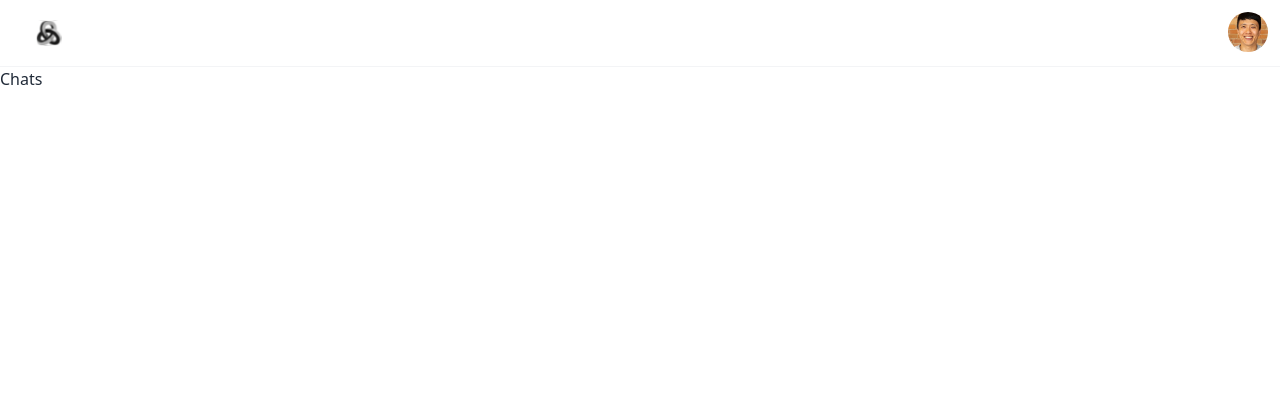
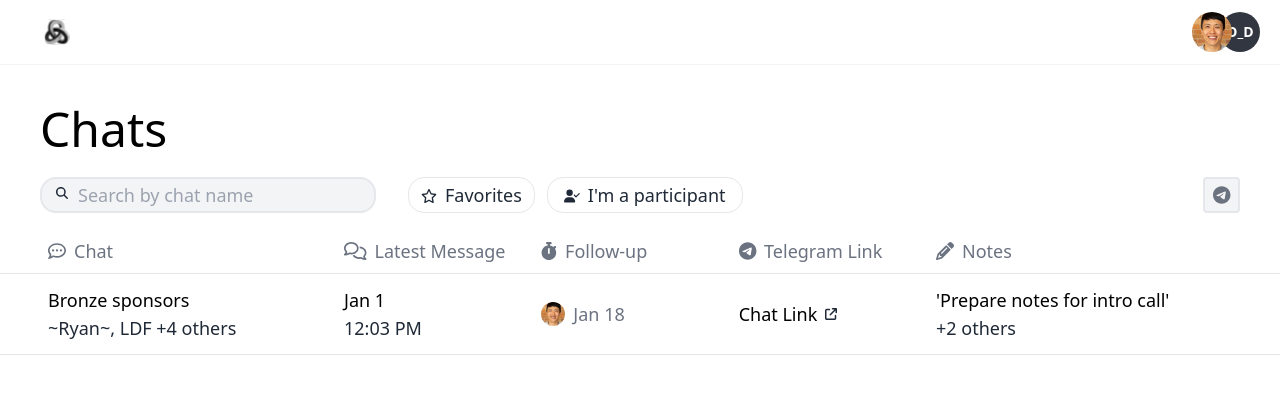
Before and after one commit to hyunchol-jun/3RM-clone, a React (Create React App) app: page /chats in a window 1280 px wide. Shown: the top 394 px of the page. Built offline with nearby package versions, Linux system fonts and the light colour scheme.

Commit message:
style: create and style ChatList page

```diff
--- a/package.json
+++ b/package.json
@@ -3,6 +3,11 @@
   "version": "0.1.0",
   "private": true,
   "dependencies": {
+    "@fortawesome/fontawesome-svg-core": "^6.4.0",
+    "@fortawesome/free-brands-svg-icons": "^6.4.0",
+    "@fortawesome/free-regular-svg-icons": "^6.4.0",
+    "@fortawesome/free-solid-svg-icons": "^6.4.0",
+    "@fortawesome/react-fontawesome": "^0.2.0",
     "@reduxjs/toolkit": "^1.9.3",
     "@testing-library/jest-dom": "^5.16.5",
     "@testing-library/react": "^13.4.0",
@@ -15,6 +20,7 @@
     "react": "^18.2.0",
     "react-dom": "^18.2.0",
     "react-redux": "^8.0.5",
+    "react-router-dom": "^6.10.0",
     "react-scripts": "5.0.1",
     "typescript": "^4.9.5",
     "web-vitals": "^2.1.4"
--- a/src/App.tsx
+++ b/src/App.tsx
@@ -1,13 +1,18 @@
+import { BrowserRouter, Route, Routes } from "react-router-dom";
 import "./App.css";
-import logo from "./assets/logo_3rm.svg";
 import Header from "./components/Header";
+import ChatList from "./pages/ChatList";
+import ChatDetail from "./pages/ChatDetail";
 
 function App() {
   return (
-    <main>
+    <BrowserRouter>
       <Header />
-      <h1>Chats</h1>
-    </main>
+      <Routes>
+        <Route path="/chats" element={<ChatList />} />
+        <Route path="/chats/:id" element={<ChatDetail />} />
+      </Routes>
+    </BrowserRouter>
   );
 }
 
--- a/src/components/Header/index.js
+++ b/src/components/Header/index.js
@@ -3,7 +3,7 @@ import logo from "../../assets/logo_3rm.svg";
 
 export default function Header() {
   return (
-    <div className="navbar bg-white border-b border-gray-100">
+    <div className="navbar bg-white border-b border-gray-100 px-4">
       <div className="flex-1">
         <a className="btn btn-ghost">
           <img className="w-12 h-12" src={logo} alt="logo" />
@@ -11,14 +11,24 @@ export default function Header() {
       </div>
       <div className="flex-none">
         <div className="dropdown dropdown-end">
-          <label tabIndex={0} className="btn btn-ghost btn-circle avatar">
-            <div className="w-10 rounded-full">
-              <img src={avatar} alt="" />
+          <div className="avatar-group -space-x-5">
+            <label
+              tabIndex={0}
+              className="btn btn-ghost btn-circle avatar z-10 focus:outline-none"
+            >
+              <div className="w-10 rounded-full">
+                <img src={avatar} alt="" />
+              </div>
+            </label>
+            <div className="btn btn-ghost btn-circle avatar placeholder border-white">
+              <div className="w-10 rounded-full bg-neutral-focus text-white">
+                <span>O_D</span>
+              </div>
             </div>
-          </label>
+          </div>
           <ul
             tabIndex={0}
-            className="menu menu-compact dropdown-content mt-3 p-2 shadow bg-base-100 rounded-box w-52"
+            className="menu menu-compact dropdown-content mt-3 p-2 shadow bg-white text-black rounded-box w-52"
           >
             <li>
               <a className="justify-between">
--- /dev/null
+++ b/src/components/IconText/index.js
@@ -0,0 +1,10 @@
+export default function Icontext({ children, text, className }) {
+  return (
+    <div
+      className={`flex gap-2 items-center text-gray-500 text-lg ${className}`}
+    >
+      {children}
+      <span>{text}</span>
+    </div>
+  );
+}
--- /dev/null
+++ b/src/components/List/index.js
@@ -0,0 +1,11 @@
+import ListBar from "../ListBar";
+import ListItem from "../ListItem";
+
+export default function List() {
+  return (
+    <>
+      <ListBar />
+      <ListItem />
+    </>
+  );
+}
--- /dev/null
+++ b/src/components/ListBar/index.js
@@ -0,0 +1,37 @@
+import { FontAwesomeIcon } from "@fortawesome/react-fontawesome";
+import { faCommentDots, faComments } from "@fortawesome/free-regular-svg-icons";
+import { faStopwatch, faPencil } from "@fortawesome/free-solid-svg-icons";
+import { faTelegram } from "@fortawesome/free-brands-svg-icons";
+import Icontext from "../IconText";
+
+export default function ListBar() {
+  return (
+    <div className="w-full flex border-b pb-2 px-12">
+      <div className="w-3/12">
+        <Icontext text="Chat">
+          <FontAwesomeIcon icon={faCommentDots} />
+        </Icontext>
+      </div>
+      <div className="w-1/6">
+        <Icontext text="Latest Message">
+          <FontAwesomeIcon icon={faComments} />
+        </Icontext>
+      </div>
+      <div className="w-1/6">
+        <Icontext text="Follow-up">
+          <FontAwesomeIcon icon={faStopwatch} />
+        </Icontext>
+      </div>
+      <div className="w-1/6">
+        <Icontext text="Telegram Link">
+          <FontAwesomeIcon icon={faTelegram} />
+        </Icontext>
+      </div>
+      <div>
+        <Icontext text="Notes">
+          <FontAwesomeIcon icon={faPencil} />
+        </Icontext>
+      </div>
+    </div>
+  );
+}
--- /dev/null
+++ b/src/components/ListFilter/index.js
@@ -0,0 +1,40 @@
+import { FontAwesomeIcon } from "@fortawesome/react-fontawesome";
+import {
+  faMagnifyingGlass,
+  faUserCheck,
+} from "@fortawesome/free-solid-svg-icons";
+import { faStar } from "@fortawesome/free-regular-svg-icons";
+import { faTelegram } from "@fortawesome/free-brands-svg-icons";
+
+export default function ListFilter() {
+  return (
+    <div className="flex justify-between my-6 px-10 text-lg">
+      <div className="flex gap-8">
+        <div className="relative">
+          <FontAwesomeIcon
+            icon={faMagnifyingGlass}
+            className="absolute w-3 h-3 top-2.5 left-4"
+          />
+          <input
+            type="text"
+            placeholder="Search by chat name"
+            className="bg-gray-100 border-2 py-0.5 px-9 rounded-2xl focus:outline-none"
+          />
+        </div>
+        <div className="flex gap-3">
+          <button className="border rounded-2xl px-3">
+            <FontAwesomeIcon icon={faStar} className="w-4 h-4 mr-2" />
+            Favorites
+          </button>
+          <button className="border rounded-2xl px-4">
+            <FontAwesomeIcon icon={faUserCheck} className="w-4 h-4 mr-2" />
+            I'm a participant
+          </button>
+        </div>
+      </div>
+      <button className="border-2 rounded px-2 text-gray-500 bg-gray-100">
+        <FontAwesomeIcon icon={faTelegram} />
+      </button>
+    </div>
+  );
+}
--- /dev/null
+++ b/src/components/ListItem/index.js
@@ -0,0 +1,34 @@
+import Icontext from "../IconText";
+import avatar from "../../assets/WebDev_Hyunchol_Jun.jpg";
+import { FontAwesomeIcon } from "@fortawesome/react-fontawesome";
+import { faArrowUpRightFromSquare } from "@fortawesome/free-solid-svg-icons";
+
+export default function ListItem() {
+  return (
+    <div className="w-full flex border-b py-3 px-12 items-center text-lg">
+      <div className="w-3/12 flex flex-col items-start">
+        <span className="text-black">Bronze sponsors</span>
+        <span>~Ryan~, LDF +4 others</span>
+      </div>
+      <div className="w-1/6 flex flex-col items-start">
+        <span className="text-black">Jan 1</span>
+        <span>12:03 PM</span>
+      </div>
+      <div className="w-1/6">
+        <Icontext text="Jan 18" className="avatar">
+          <div className="w-6 rounded-full">
+            <img src={avatar} alt="" />
+          </div>
+        </Icontext>
+      </div>
+      <div className="w-1/6 flex gap-2 items-center">
+        <span className="text-lg text-black">Chat Link</span>
+        <FontAwesomeIcon icon={faArrowUpRightFromSquare} className="w-3" />
+      </div>
+      <div>
+        <p className="text-black">'Prepare notes for intro call'</p>
+        <span>+2 others</span>
+      </div>
+    </div>
+  );
+}
--- /dev/null
+++ b/src/pages/ChatDetail/index.js
@@ -0,0 +1,45 @@
+import { FontAwesomeIcon } from "@fortawesome/react-fontawesome";
+import {
+  faArrowLeftLong,
+  faStar as starFilled,
+  faArrowUpRightFromSquare,
+} from "@fortawesome/free-solid-svg-icons";
+import { faStar } from "@fortawesome/free-regular-svg-icons";
+
+export default function ChatDetail() {
+  return (
+    <main className="bg-white h-screen pt-10">
+      <div className="px-10 pb-6">
+        <button className="text-xl flex gap-3 items-center text-gray-500 p-1">
+          <FontAwesomeIcon icon={faArrowLeftLong} />
+          Back
+        </button>
+      </div>
+      <div className="flex justify-between px-10">
+        <div className="flex gap-3">
+          <h1 className="text-black text-5xl">3RM X ACME Inc</h1>
+          <button className="flex gap-2.5 items-center text-blue-500 rounded-2xl border border-blue-500 bg-blue-50 px-3 py-0.5 h-fit">
+            <FontAwesomeIcon icon={starFilled} className="w-3.5" />
+            Favorite
+          </button>
+        </div>
+        <div className="flex gap-8">
+          <div className="flex flex-col">
+            <span>ACTIVE</span>
+            <span className="text-black">24m ago</span>
+          </div>
+          <div className="flex flex-col">
+            <span>LINK</span>
+            <div className="w-1/6 flex gap-2 items-center text-black">
+              <span className="text-lg whitespace-nowrap">Telegram Chat</span>
+              <FontAwesomeIcon
+                icon={faArrowUpRightFromSquare}
+                className="w-3"
+              />
+            </div>
+          </div>
+        </div>
+      </div>
+    </main>
+  );
+}
--- /dev/null
+++ b/src/pages/ChatList/index.js
@@ -0,0 +1,12 @@
+import ListFilter from "../../components/ListFilter";
+import List from "../../components/List";
+
+export default function ChatList() {
+  return (
+    <main className="bg-white h-screen pt-10">
+      <h1 className="text-black text-5xl px-10">Chats</h1>
+      <ListFilter />
+      <List />
+    </main>
+  );
+}
```
Also changed, not shown: 1 other file (tests, documents, lock files or other folders).
